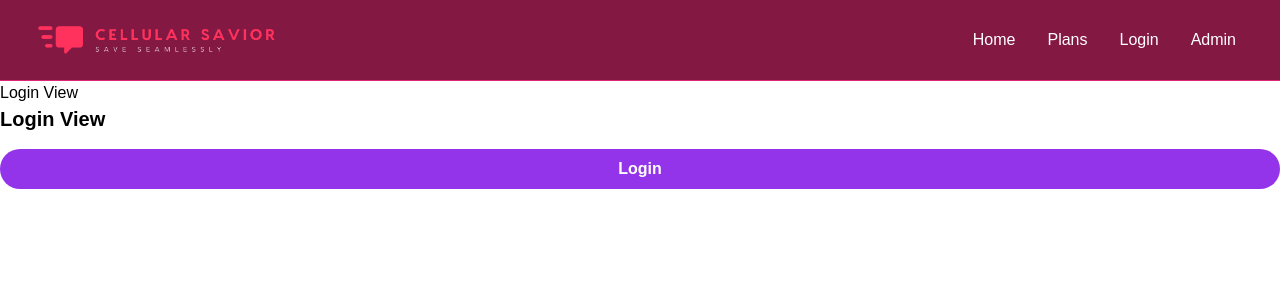
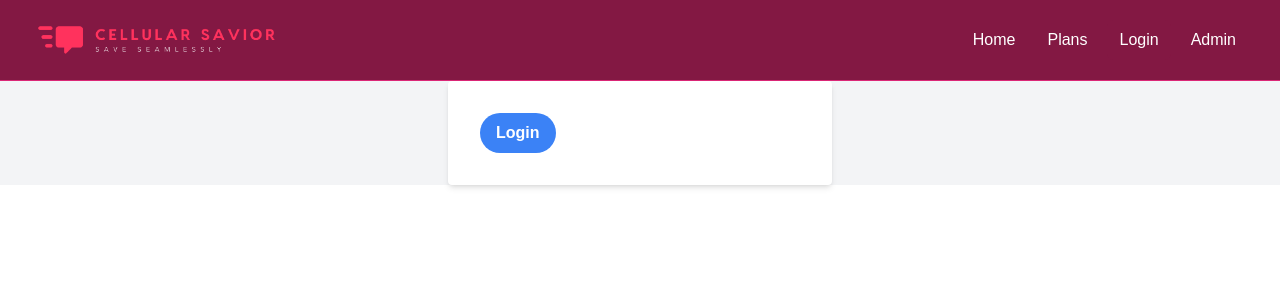
Before and after one commit to BByrge/Cellular-Savior-Frontend, a Vue app in the folder Cellular-Savior-Frontend/: page /login in a window 1280 px wide. Shown: the top 300 px of the page. Built offline with nearby package versions, Linux system fonts and the light colour scheme.

Commit message:
Minor UI improvements. Removed AuthCallback.vue. Replace with logic in route because a UI is not needed.

```diff
--- a/Cellular-Savior-Frontend/src/components/LoginButton.vue
+++ b/Cellular-Savior-Frontend/src/components/LoginButton.vue
@@ -3,14 +3,15 @@
 </script>
 
 <template>
-  <div>
-    <h1 class="text-xl font-bold mb-4">Login View</h1>
+    <div class="flex items-center justify-center bg-gray-100">
+        <div class="bg-white p-8 rounded shadow-md max-w-sm w-full">
             <button
-        class="bg-purple-600 hover:bg-purple-700 text-white font-bold py-2 px-4 rounded-full w-full focus:outline-none focus:ring-2 focus:ring-purple-400"
+                class="bg-blue-500 hover:bg-blue-700 text-white font-bold py-2 px-4 rounded-full"
                 type="submit"
                 aria-label="Login"
             >
                 Login
             </button>
         </div>
+    </div>
 </template>
--- a/Cellular-Savior-Frontend/src/router/index.js
+++ b/Cellular-Savior-Frontend/src/router/index.js
@@ -41,7 +41,7 @@
         }
 
         try {
-          // Send the `code` and `state` to the backend for token exchange
+          // Send the code and state to the backend for token exchange
           const response = await axios.post(`${backendApiBaseUrl}/auth/callback`, {
             code,
             state,
--- a/Cellular-Savior-Frontend/src/views/AuthCallback.vue
+++ /dev/null
@@ -1,8 +0,0 @@
-<script setup>
-import axios from 'axios';
-</script>
-
-<template>
-  <div>
-    <h1>Auth Callback</h1>
-  </div>
--- a/Cellular-Savior-Frontend/src/views/LoginView.vue
+++ b/Cellular-Savior-Frontend/src/views/LoginView.vue
@@ -17,7 +17,6 @@
 
 <template>
   <div>
-    <h1>Login View</h1>
     <LoginButton @click="login" />
   </div>
 </template>
```
Also changed, not shown: Cellular-Savior-Frontend/src/components/Navbar.vue (+6 -4 lines). Lines whose indentation alone changed are shown as unchanged.
